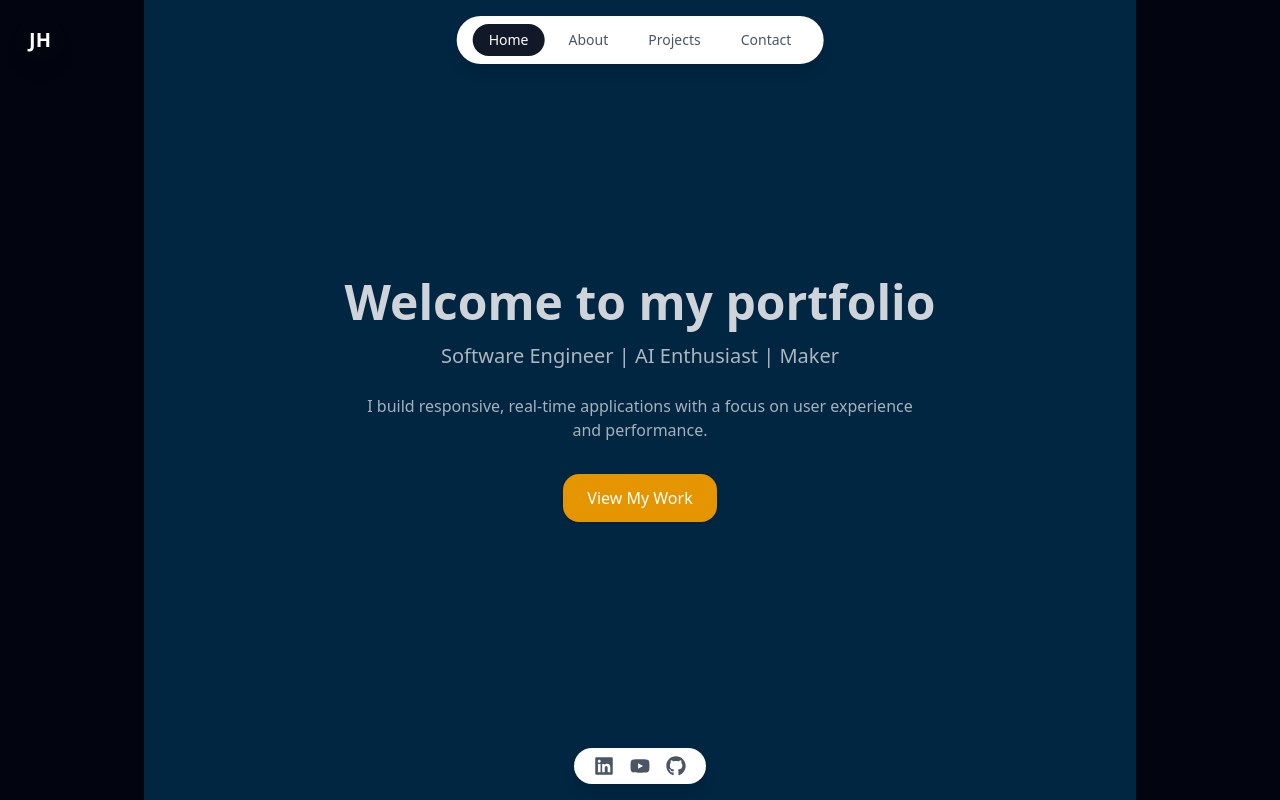
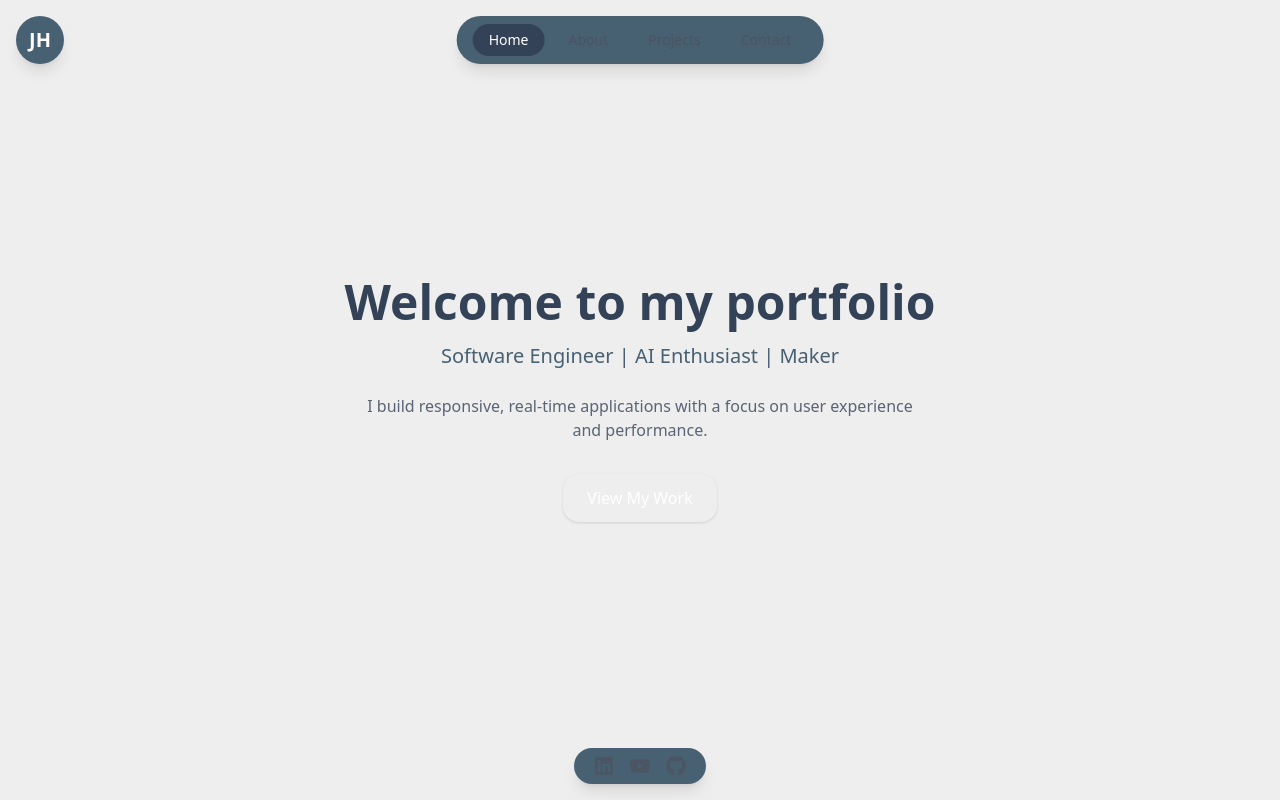
Before and after one commit to jhsotoglz/web-portfolio, a React (Vite) app: page / in a window 1280 px wide. Shown: the top 800 px of the page. Built offline with nearby package versions, Linux system fonts and the light colour scheme.

Commit message:
Trying out new palette

```diff
--- a/src/App.css
+++ b/src/App.css
@@ -1,6 +1,6 @@
 body {
   overflow-x: hidden;
-  background-color: #02040F;
+  background-color: #EEEEEE;  /*Background color of web app */
 }
 .global-content {
   @apply max-w-7xl mx-auto text-center;
--- a/src/components/LogoBubble.tsx
+++ b/src/components/LogoBubble.tsx
@@ -23,9 +23,9 @@ const LogoBubble: React.FC<LogoBubbleProps> = ({ navOpen }) => {
 
   return (
     <div
-      className={`fixed left-4 z-[70] dark:bg-gray-800 text-white font-bold text-xl w-12 h-12
+      className={`fixed left-4 z-[70] bg-secondary text-white font-bold text-xl w-12 h-12
       rounded-full flex items-center justify-center shadow-lg cursor-pointer select-none
-      hover:bg-blue-800 transition-all duration-300
+      hover:bg-secondary transition-all duration-300
       ${isMobile && navOpen ? "top-20 pointer-events-none opacity-50" : "top-4"}`}
       onClick={scrollToTop}
       title="Back to Top"
--- a/src/components/MainNav.tsx
+++ b/src/components/MainNav.tsx
@@ -55,7 +55,8 @@ const MainNav = ({ navOpen, setNavOpen }: MainNavProps) => {
       {/* Mobile Closed Toggle */}
       {isMobile && !navOpen && (
         <div
-          className="fixed top-4 right-4 w-12 h-12 flex items-center justify-center rounded-full bg-white dark:bg-gray-800 shadow-lg cursor-pointer text-3xl text-gray-800 dark:text-white transition-colors hover:bg-gray-200 dark:hover:bg-gray-700 z-50"
+          className="fixed top-4 right-4 w-12 h-12 flex items-center justify-center rounded-full
+                      bg-secondary shadow-lg cursor-pointer text-3xl text-gray-800 dark:text-white transition-colors"
           onClick={() => setNavOpen(true)}
           title="Open Navigation"
         >
@@ -67,7 +68,8 @@ const MainNav = ({ navOpen, setNavOpen }: MainNavProps) => {
       {(!isMobile || navOpen) && (
         <div
           ref={navRef}
-          className="fixed top-4 left-1/2 -translate-x-1/2 z-50 inline-flex items-center bg-white dark:bg-gray-800 shadow-lg rounded-full px-4 py-2 overflow-x-auto gap-2"
+          className="fixed top-4 left-1/2 -translate-x-1/2 z-50 inline-flex items-center bg-secondary
+                      shadow-lg rounded-full px-4 py-2 overflow-x-auto gap-2"
         >
           <ul className="flex gap-2 text-sm font-medium">
             {sections.map((section) => (
@@ -76,8 +78,8 @@ const MainNav = ({ navOpen, setNavOpen }: MainNavProps) => {
                   onClick={() => handleScrollToSection(section)}
                   className={`px-4 py-1.5 rounded-full transition-colors whitespace-nowrap ${
                     active === section
-                      ? "bg-gray-900 text-white"
-                      : "text-gray-600 dark:text-gray-300 hover:bg-gray-200 dark:hover:bg-gray-700"
+                      ? "bg-accent text-white"
+                      : "text-gray-600 dark:text-gray-300 hover:bg-secondary"
                   }`}
                 >
                   {section.charAt(0).toUpperCase() + section.slice(1)}
--- a/src/components/SocialPill.tsx
+++ b/src/components/SocialPill.tsx
@@ -3,7 +3,8 @@ import { FaGithub, FaLinkedin, FaYoutube } from "react-icons/fa";
 const SocialPill = () => {
   return (
     <div className="fixed bottom-4 left-1/2 -translate-x-1/2 z-50">
-      <div className="inline-flex items-center gap-4 px-5 py-2 bg-white dark:bg-gray-800 shadow-lg rounded-full text-xl text-gray-600 dark:text-gray-300">
+      <div className="inline-flex items-center gap-4 px-5 py-2 bg-secondary shadow-lg rounded-full text-xl
+                       text-gray-600 dark:text-gray-300">
         <a
           href="https://www.linkedin.com/in/jhsoto/"
           target="_blank"
--- a/tailwind.config.js
+++ b/tailwind.config.js
@@ -7,12 +7,10 @@ export default {
   theme: {
     extend: {
       colors: {
-        background: "#002642",
-        surface: "#840032",
-        primary: "#E59500",
-        secondary: "#adb5bd",
-        accent: "#ced4da",
-        text: "#E5DADA",
+        main: "#548CA8",
+        secondary: "#476072",
+        accent: "#334257",
+        // Background color of whole web app in App.css
       },
       height: {
         "screen-dynamic": "100dvh",
```
